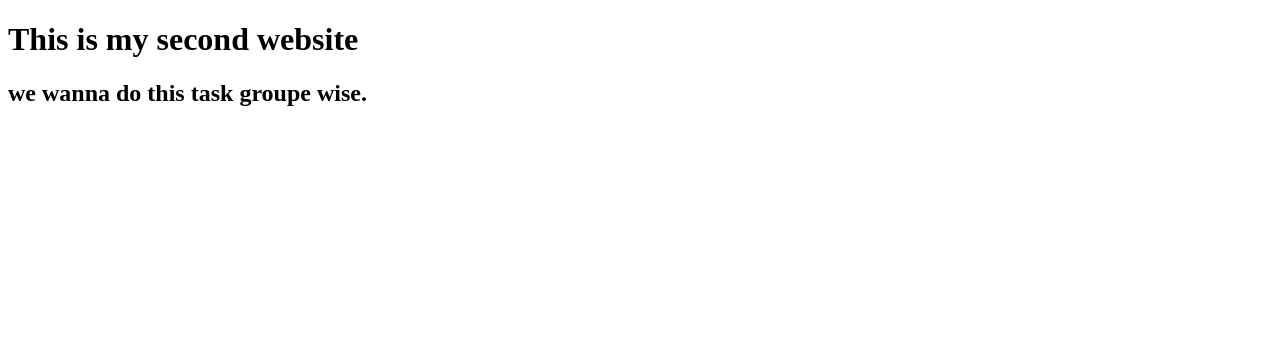
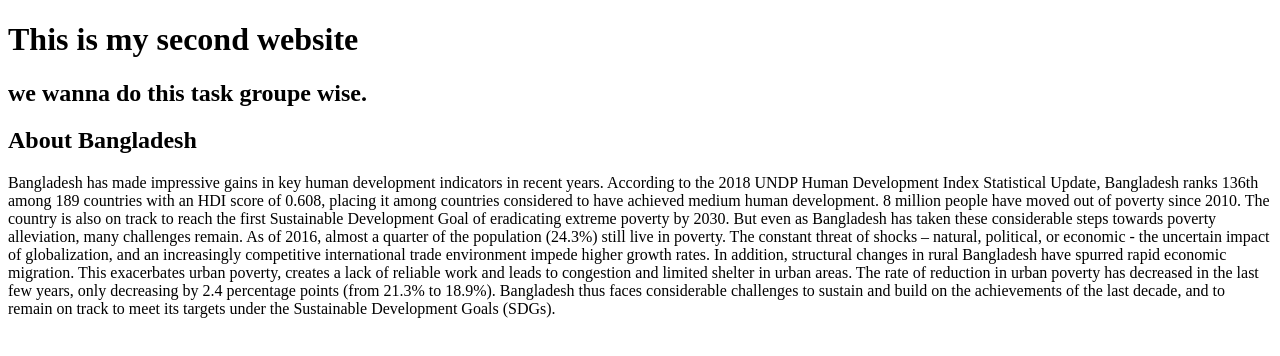
Before and after one commit to AbuZobair/my-second-website-, a plain HTML site: page index.html in a window 1280 px wide. Drawn offline with Linux system fonts and the light colour scheme.

Commit message:
aded a work

```diff
--- a/index.html
+++ b/index.html
@@ -9,5 +9,9 @@
 <body>
     <h1>This is  my second website</h1>
     <h2>we wanna do this task groupe wise.</h2>
+    <h2>About Bangladesh</h2>
+    <p>Bangladesh has made impressive gains in key human development indicators in recent years. According to the 2018 UNDP Human Development Index Statistical Update, Bangladesh ranks 136th among 189 countries with an HDI score of 0.608, placing it among countries considered to have achieved medium human development. 8 million people have moved out of poverty since 2010. The country is also on track to reach the first Sustainable Development Goal of eradicating extreme poverty by 2030.
+
+        But even as Bangladesh has taken these considerable steps towards poverty alleviation, many challenges remain. As of 2016, almost a quarter of the population (24.3%) still live in poverty. The constant threat of shocks – natural, political, or economic - the uncertain impact of globalization, and an increasingly competitive international trade environment impede higher growth rates. In addition, structural changes in rural Bangladesh have spurred rapid economic migration. This exacerbates urban poverty, creates a lack of reliable work and leads to congestion and limited shelter in urban areas. The rate of reduction in urban poverty has decreased in the last few years, only decreasing by 2.4 percentage points (from 21.3% to 18.9%). Bangladesh thus faces considerable challenges to sustain and build on the achievements of the last decade, and to remain on track to meet its targets under the Sustainable Development Goals (SDGs).</p>
 </body>
 </html>
```
